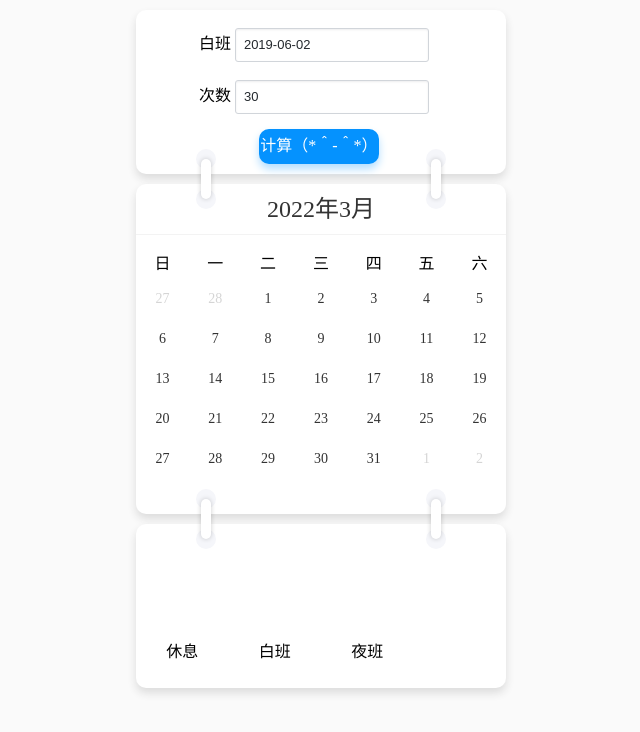
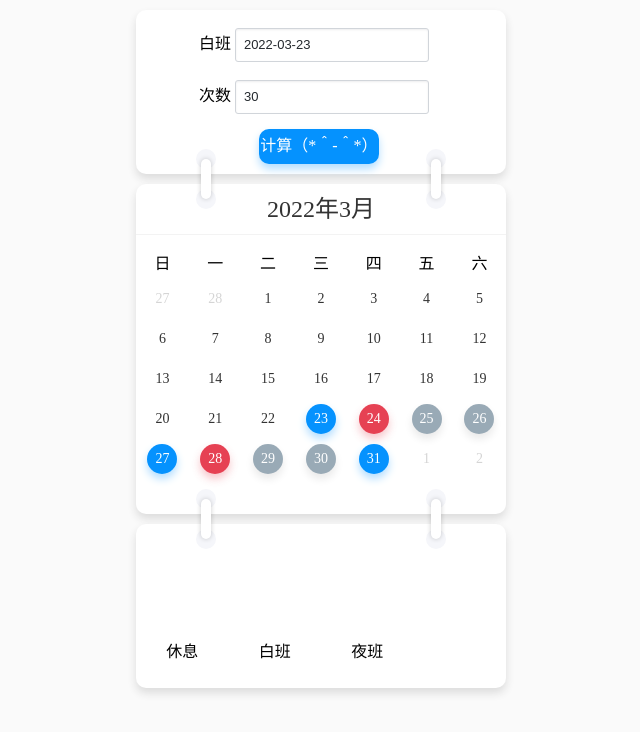
Before and after one commit to Forevery1/forevery1.github.io, a plain HTML site: page index.html in a window 1280 px wide. Shown: the whole page, without its empty margins (319-959 px from the left). Drawn offline with nearby package versions, Linux system fonts and the light colour scheme; some icons are missing; a small style sheet from the web is missing.

Commit message:
Update index.html
新增获取当前日期

```diff
--- a/index.html
+++ b/index.html
@@ -173,7 +173,23 @@
 </script>
 <script type="text/javascript">
 
-    document.getElementById('start').value = '2019-06-02';
+    Date.prototype.Format = function (fmt) {
+    var o = {
+        "M+": this.getMonth() + 1, //月份
+        "d+": this.getDate(), //日
+        "h+": this.getHours(), //小时
+        "m+": this.getMinutes(), //分
+        "s+": this.getSeconds(), //秒
+        "q+": Math.floor((this.getMonth() + 3) / 3), //季度
+        "S": this.getMilliseconds() //毫秒
+    };
+    if (/(y+)/.test(fmt)) fmt = fmt.replace(RegExp.$1, (this.getFullYear() + "").substr(4 - RegExp.$1.length));
+    for (var k in o)
+        if (new RegExp("(" + k + ")").test(fmt)) fmt = fmt.replace(RegExp.$1, (RegExp.$1.length == 1) ? (o[k]) : (("00" + o[k]).substr(("" + o[k]).length)));
+        return fmt;
+    }
+
+    document.getElementById('start').value = new Date().Format("yyyy-MM-dd");
     document.getElementById('count').value = 30;
 
     function run() {
```
